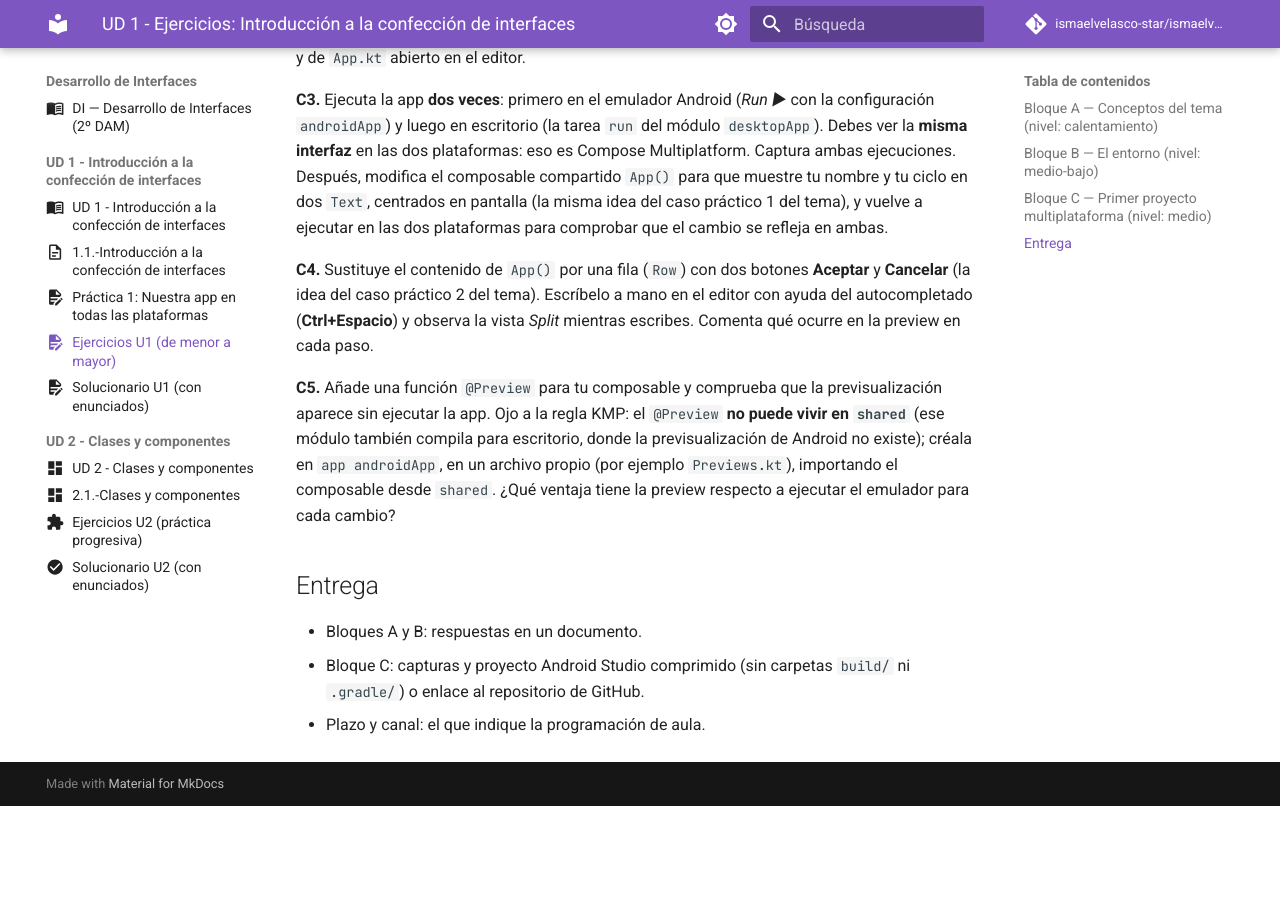
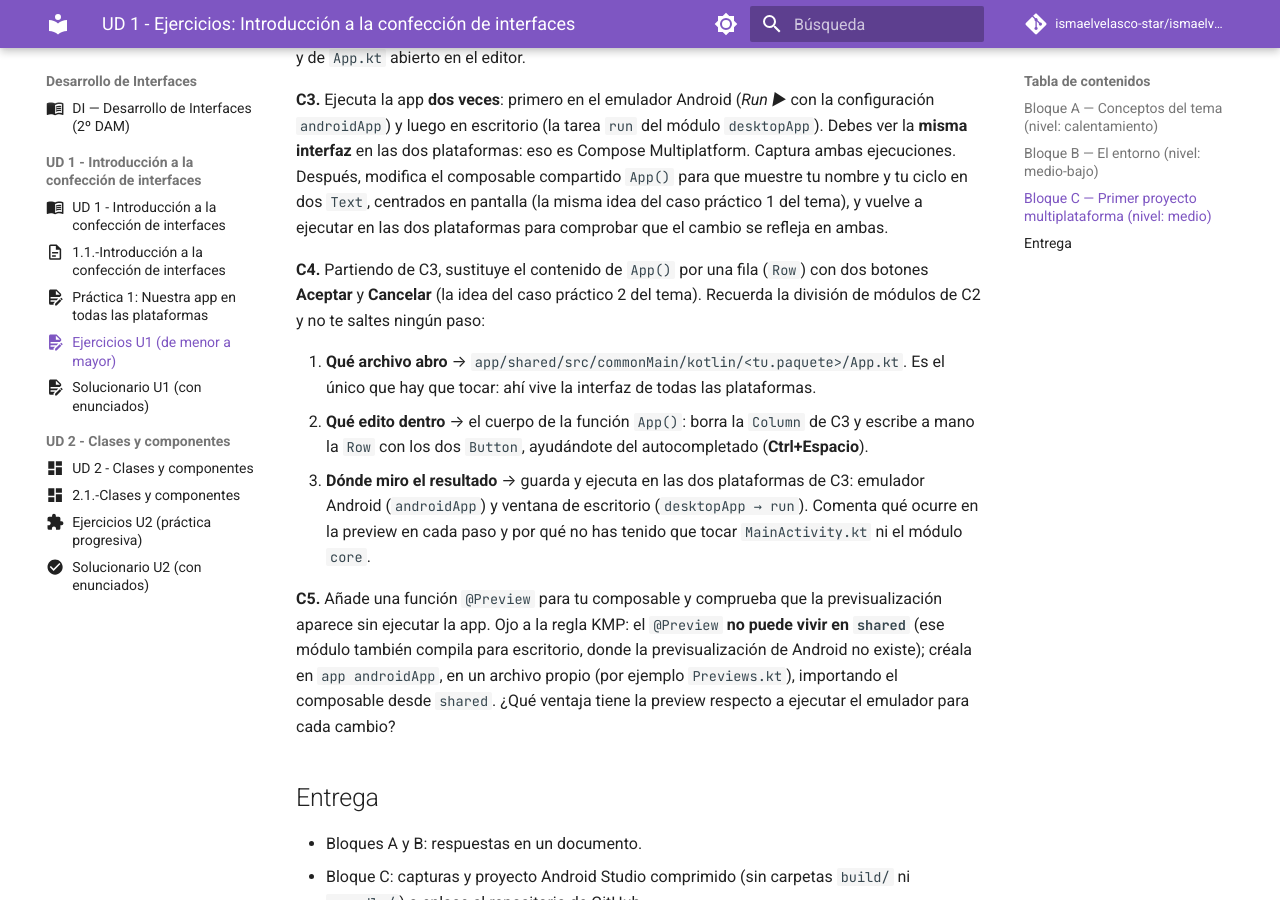
Before and after one commit to ismaelvelasco-star/ismaelvelasco-star.github.io, an MkDocs documentation site: the page built from docs/section2/u01/ejercicios/DI-U1.-Ejercicios.md, in a window 1280 px wide and 900 px high, scrolled down 2014 px. Built offline with MkDocs 1.6.1 and Material for MkDocs 9.7.7, drawn with Linux system fonts in a browser that asks for light colours; comment, search, counter and statistics services are not loaded; before the commit the page ends 2820 px from its top, so only the background shows below that.

Commit message:
DI U1 C4 masticado: pasos que archivo tocar (shared/App.kt), que editar (Row con botones) y donde verificar (Android+Desktop)

```diff
--- a/docs/section2/u01/ejercicios/DI-U1.-Ejercicios.md
+++ b/docs/section2/u01/ejercicios/DI-U1.-Ejercicios.md
@@ -71,7 +71,11 @@ Ejercicios ordenados **de menor a mayor dificultad**. Los bloques A y B son indi
 
 **C3.** Ejecuta la app **dos veces**: primero en el emulador Android (*Run ▶* con la configuración `androidApp`) y luego en escritorio (la tarea `run` del módulo `desktopApp`). Debes ver la **misma interfaz** en las dos plataformas: eso es Compose Multiplatform. Captura ambas ejecuciones. Después, modifica el composable compartido `App()` para que muestre tu nombre y tu ciclo en dos `Text`, centrados en pantalla (la misma idea del caso práctico 1 del tema), y vuelve a ejecutar en las dos plataformas para comprobar que el cambio se refleja en ambas.
 
-**C4.** Sustituye el contenido de `App()` por una fila (`Row`) con dos botones **Aceptar** y **Cancelar** (la idea del caso práctico 2 del tema). Escríbelo a mano en el editor con ayuda del autocompletado (**Ctrl+Espacio**) y observa la vista *Split* mientras escribes. Comenta qué ocurre en la preview en cada paso.
+**C4.** Partiendo de C3, sustituye el contenido de `App()` por una fila (`Row`) con dos botones **Aceptar** y **Cancelar** (la idea del caso práctico 2 del tema). Recuerda la división de módulos de C2 y no te saltes ningún paso:
+
+1. **Qué archivo abro** → `app/shared/src/commonMain/kotlin/<tu.paquete>/App.kt`. Es el único que hay que tocar: ahí vive la interfaz de todas las plataformas.
+2. **Qué edito dentro** → el cuerpo de la función `App()`: borra la `Column` de C3 y escribe a mano la `Row` con los dos `Button`, ayudándote del autocompletado (**Ctrl+Espacio**).
+3. **Dónde miro el resultado** → guarda y ejecuta en las dos plataformas de C3: emulador Android (`androidApp`) y ventana de escritorio (`desktopApp → run`). Comenta qué ocurre en la preview en cada paso y por qué no has tenido que tocar `MainActivity.kt` ni el módulo `core`.
 
 **C5.** Añade una función `@Preview` para tu composable y comprueba que la previsualización aparece sin ejecutar la app. Ojo a la regla KMP: el `@Preview` **no puede vivir en `shared`** (ese módulo también compila para escritorio, donde la previsualización de Android no existe); créala en `app androidApp`, en un archivo propio (por ejemplo `Previews.kt`), importando el composable desde `shared`. ¿Qué ventaja tiene la preview respecto a ejecutar el emulador para cada cambio?
 
```
Also changed, not shown: docs/section2/u01/ejercicios/DI-U1.-Solucionario.md (+5 -1 lines).
